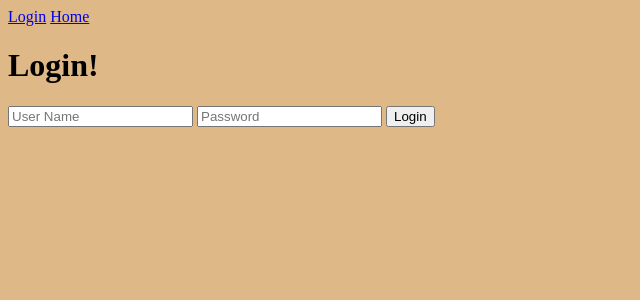
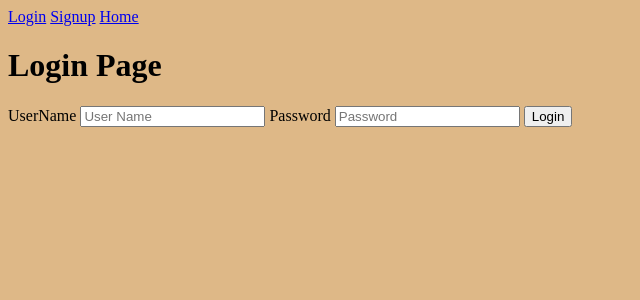
Before and after one commit to JeremyMorkos/ReelPets, a Flask app: page /login in a window 1280 px wide. Shown: the top 300 px of the page, without its empty margins (0-640 px from the left). Run offline with Flask 2, Linux system fonts and the light colour scheme.

Commit message:
added signup function/ authentication for login and signup

```diff
--- a/app.py
+++ b/app.py
@@ -3,20 +3,17 @@ from flask import (
     render_template,
     redirect,
     request,
-    session
+    session,
+    flash
 )
-from werkzeug.security import check_password_hash
+from werkzeug.security import generate_password_hash, check_password_hash
 from models.pet import display_pet_reel, heart_counter
-from models.user import load_user
+from models.user import load_user, signup_user
 
 app = Flask(__name__)
 app.config['SECRET_KEY'] = 'super secret key'
 app.config["SESSION_PERMANENT"] = False
 app.config["SESSION_TYPE"] = "filesystem"
-
-
-# if __name__ == "__main__":
-#     app.run(debug = True)
 
 
 @app.route('/')
@@ -26,9 +23,33 @@ def index():
 
 @app.post('/hearts')
 def heart_pet_post():
-    pet_id = request.form.get('pet_id')
-    heart_counter(pet_id)
-    return redirect('/')
+    if 'name' in session:
+        pet_id = request.form.get('pet_id')
+        heart_counter(pet_id)
+        return redirect('/')
+    else:
+        flash('Sorry only memebers can love pets!', 'error')
+        return redirect('login')
+
+@app.get('/signup')
+def signup_get():
+    return render_template('signup.html')
+
+@app.post('/signup')
+def signup_post():
+    user_name = request.form.get('user_name')
+    password = request.form.get('password')
+    password_hash = generate_password_hash(password)
+    password_check = request.form.get('password_check')
+
+
+    if password != password_check:
+        flash('Sorry passwords dont match!', 'error')
+        return render_template('signup.html')
+
+    else:
+        signup_user(user_name,password_hash)
+        return redirect('/login')
 
 @app.get('/login')
 def login_get():
@@ -47,9 +68,15 @@ def login_post():
         session['name'] = user_name
         return redirect('/')
     else:
+        flash('Sorry passwords dont match!', 'error')
         return render_template('login.html')
 
 @app.route('/logout')
 def logout():
     session.pop('name', None)
     return redirect('/')
+
+
+
+if __name__ == "__main__":
+    app.run(debug = True)
--- a/models/pet.py
+++ b/models/pet.py
@@ -5,8 +5,7 @@ def display_pet_reel():
     return pet_reel
 
 def heart_counter(pet_id):
-
     db.update(
-        "UPDATE pets SET hearts = hearts + 1 WHERE id = %s;",
+        "UPDATE pets SET hearts = hearts + 1 WHERE id = %s",
         (pet_id,)
     )
--- a/templates/home.html
+++ b/templates/home.html
@@ -5,7 +5,7 @@
 {% endblock title %}
 
 {% block main %}
-<h1> Keep it agile! </h1>
+<h1>  </h1>
 {% for pet in pet_reel %}
     <div>
         <!-- <h1>user {{pet.user_name}}</h1> -->
@@ -15,7 +15,7 @@
         <p>Favourite food is {{pet.favourite_food}}</p>
         <form method="post" action="/hearts">
         <input type="hidden" name="pet_id" value="{{ pet.id }}">
-        <button>&#9829;{{pet.hearts}}</button>
+        <button type = "submit">&#9829;{{pet.hearts}}</button>
         </form>
         <p>belongs to :{{pet.user_name}}</p>
     </div>
--- a/templates/layout.html
+++ b/templates/layout.html
@@ -11,6 +11,7 @@
     <nav>
         {% if 'name' not in session %}
         <a href="/login">Login</a>
+        <a href="/signup">Signup</a>
         {% endif %}
         {% if 'name' in session %}
         <h2>{{session['name']}}</h2>
@@ -18,7 +19,15 @@
         {% endif %}
             <a href = "/">Home</a>
     </nav>
-    <p>{{user_name}}</p>
+    <div>
+        {% with messages = get_flashed_messages(with_categories=true) %}
+            {% if messages %}
+                {% for category, message in messages %}
+        <h1 class="{{ category }}">{{ message }}</h1>
+                {% endfor %}
+            {% endif %}
+        {% endwith %}
+      </div>
 {% block main %}
 
 {% endblock %}
--- a/templates/login.html
+++ b/templates/login.html
@@ -6,10 +6,15 @@ Login page
 {% endblock title %}
 
 {% block main %}
-<h1> Login! </h1>
+<h1>Login Page</h1>
 <form action = "/login" method = "post">
+
+<label for = "user_name">UserName</label>
 <input type = "text" name = "user_name" placeholder="User Name" >
+
+<label for = "password">Password</label>
 <input type = "password"  name = "password" placeholder="Password">
+
 <button type = "submit">Login</button>
 </form>
 {% endblock main%}
```
Also changed, not shown: db.py (+7 -0 lines), models/user.py (+7 -0 lines), templates/signup.html (+24 -0 lines).
